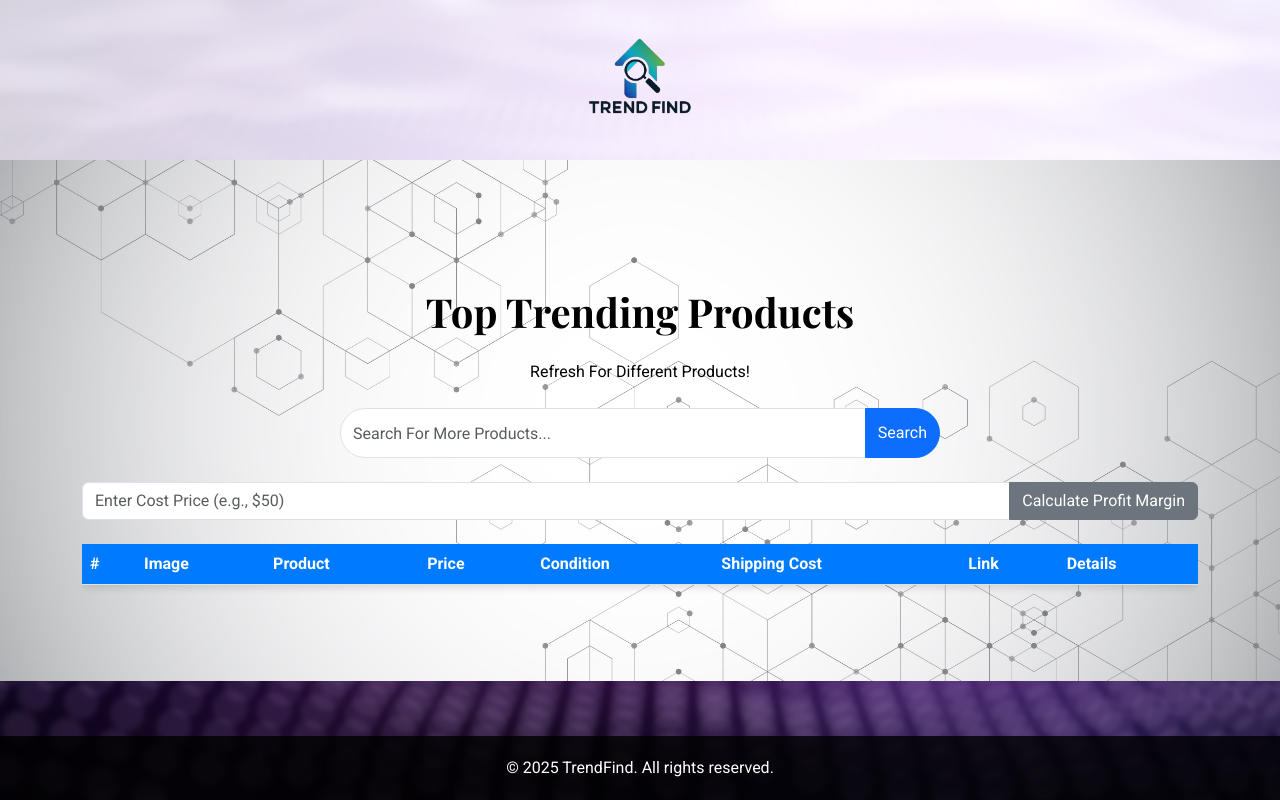
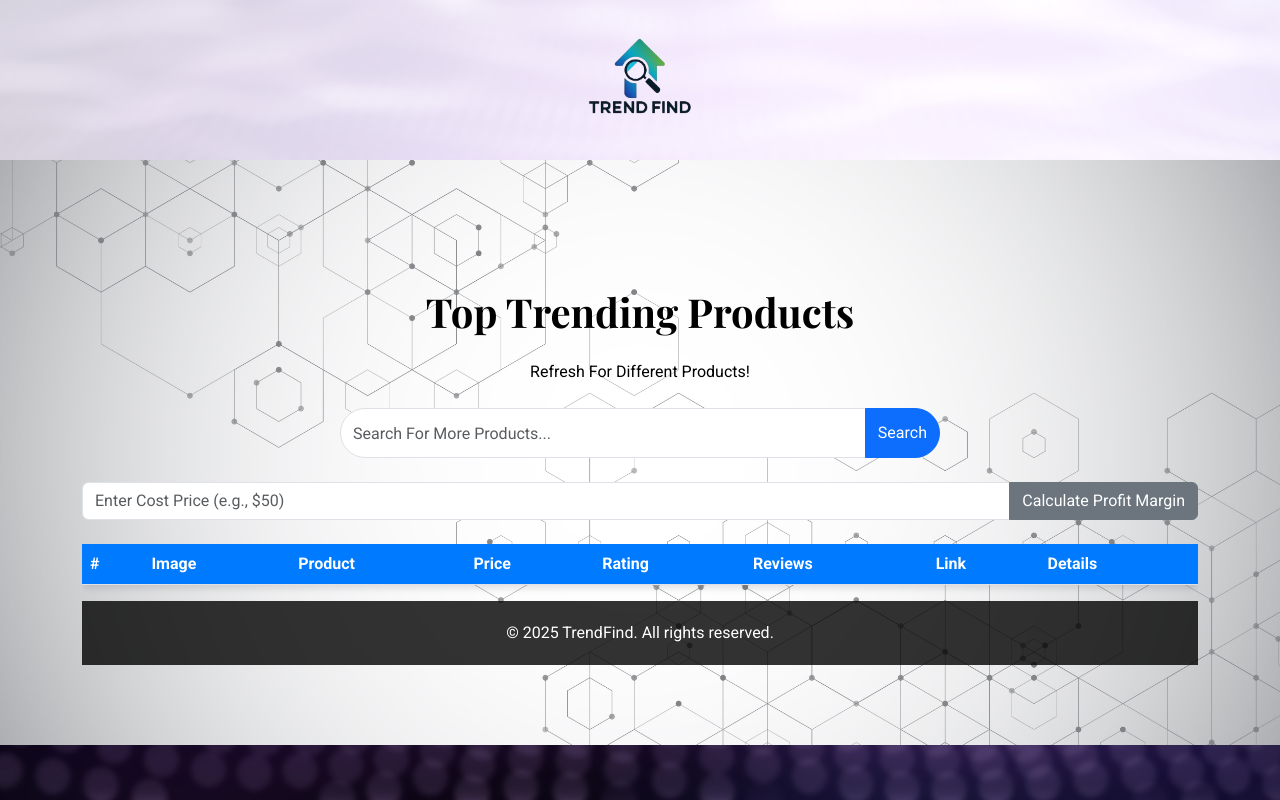
Before and after one commit to TrendFiind/flask-trendfind-app, a Flask app: page /results in a window 1280 px wide. Run offline with Flask 3, Linux system fonts and the light colour scheme; data that the repository does not hold is empty.

Commit message:
Update results.html

```diff
--- a/TrendFind/templates/results.html
+++ b/TrendFind/templates/results.html
@@ -56,8 +56,8 @@
                 <th>Image</th>
                 <th>Product</th>
                 <th>Price</th>
-                            <th>Condition</th>
-                            <th>Shipping Cost</th>
+                <th>Rating</th>
+                <th>Reviews</th>
                 <th>Link</th>
                 <th>Details</th>
             </tr>
@@ -73,16 +73,16 @@
                         <div class="product-title">{{ product.Title }}</div>
                     </td>
                     <td>{{ product.Price }}</td>
-                                <td>{{ product.Condition }}</td>
-                                <td>{{ product["Shipping Cost"] }}</td>
+                    <td>{{ product.Rating }}</td>
+                    <td>{{ product["Ratings Total"] }}</td>
                     <td>
                         <a href="{{ product.Link }}" target="_blank" class="btn btn-sm btn-outline-primary">
-                                        <i class="fas fa-external-link-alt"></i> View on eBay
+                            <i class="fas fa-external-link-alt"></i> View on Amazon
                         </a>
                     </td>
                     <td>
                         <button class="btn btn-sm btn-info" type="button" data-bs-toggle="collapse" data-bs-target="#collapse{{ loop.index }}" aria-expanded="false" aria-controls="collapse{{ loop.index }}">
-                                        <i class="fas fa-info-circle"></i> View Details
+                            <i class="fas fa-info-circle"></i> View Description
                         </button>
                     </td>
                 </tr>
@@ -103,8 +103,6 @@
             {% endfor %}
         </tbody>
     </table>
-            </div>
-        </div>
 </div>
 
     <!-- Footer -->
```
Lines whose indentation alone changed are shown as unchanged.
